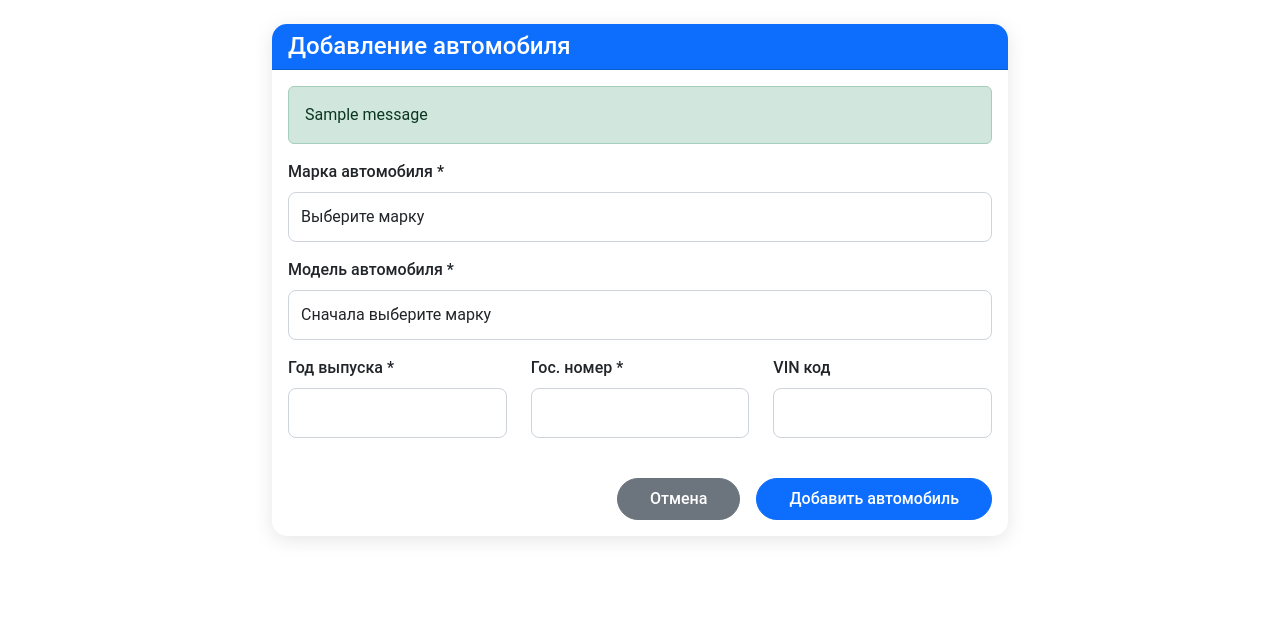
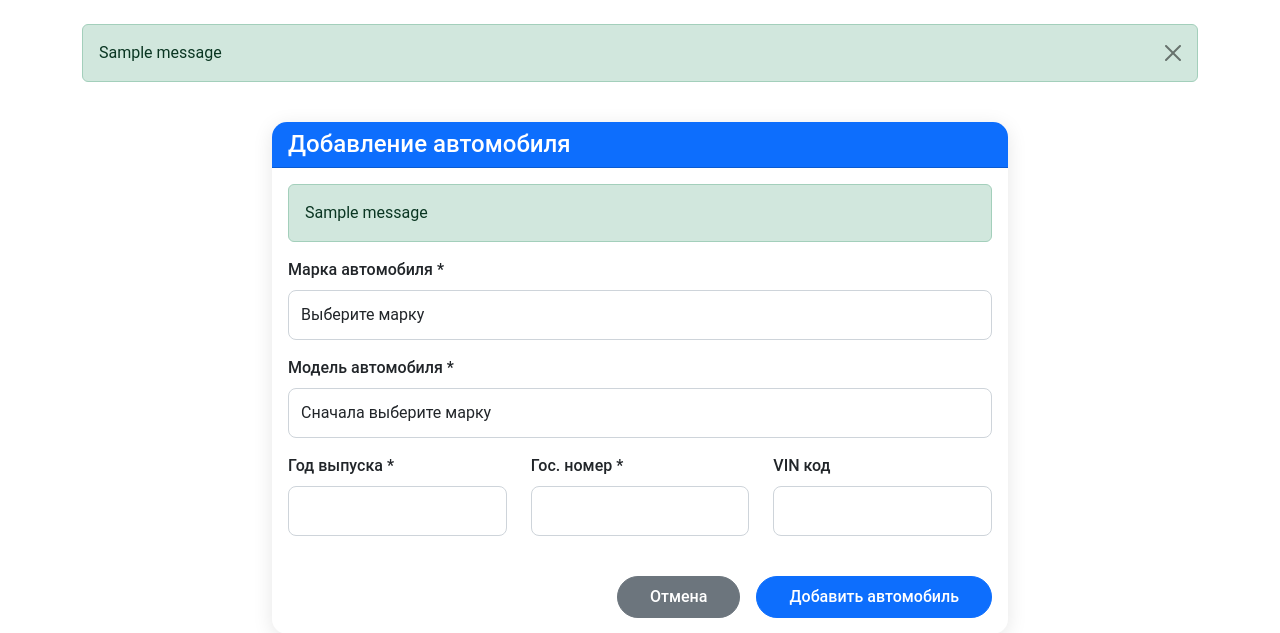
Before and after one commit to khasanyanovk/AutoService, a Django app: page /car/add/ in a window 1280 px wide. Shown: the part 64-697 px from the top of the page. Run offline with Django 5.2, Linux system fonts and the light colour scheme; a user stored in the database is signed in; tables that the repository leaves empty hold one stand-in row (values such as "Sample post"); grey boxes marked "Sample" are stand-in pictures; one stand-in notice (Sample message) is shown.

Commit message:
fix messages places

```diff
--- a/core/templates/core/base.html
+++ b/core/templates/core/base.html
@@ -11,6 +11,16 @@
 </head>
 <body>
     {% include 'core/navbar.html' %}
+    {% if messages %}
+    <div class="container mt-4">
+        {% for message in messages %}
+            <div class="alert alert-{{ message.tags }} alert-dismissible fade show" role="alert">
+                {{ message }}
+                <button type="button" class="btn-close" data-bs-dismiss="alert" aria-label="Close"></button>
+            </div>
+        {% endfor %}
+    </div>
+    {% endif %}
 
     <main>
         {% block content %}
```
